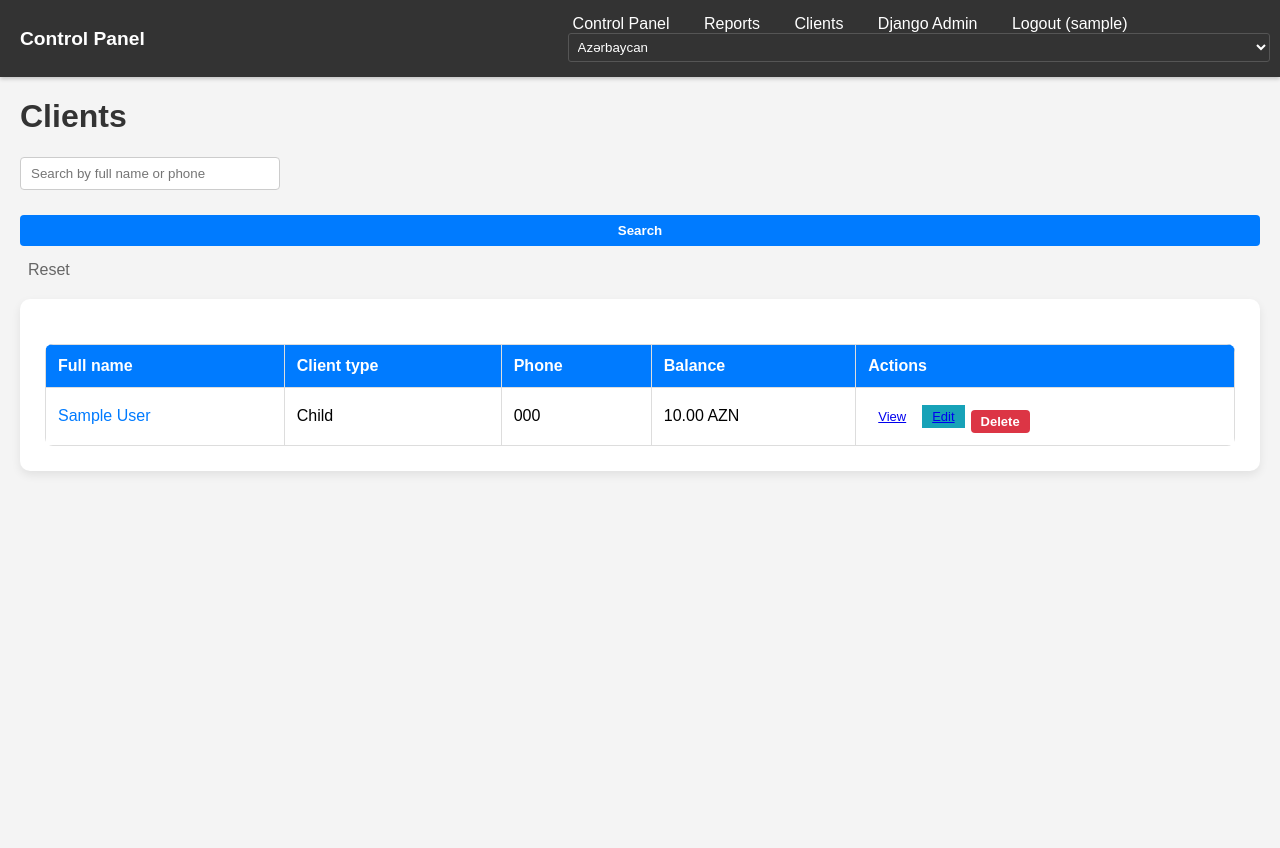
After one commit to 5exclamations/fleks_control_panel, a Django app: page /clients/ in a window 1280 px wide. The commit adds this page. Run offline with Django 5.2, Linux system fonts and the light colour scheme; a user stored in the database is signed in; tables that the repository leaves empty hold one stand-in row (values such as "Sample post").

Commit message:
added additional client page to control and delete them + fixed lang problem

```diff
--- /dev/null
+++ b/accounting/templates/accounting/clients_list.html
@@ -0,0 +1,82 @@
+{% extends "base.html" %}
+{% load i18n %}
+
+{% block title %}{% trans "Clients" %}{% endblock %}
+
+{% block content %}
+    <h1>{% trans "Clients" %}</h1>
+
+    <form method="get" style="margin-bottom: 20px;">
+        <input
+            type="text"
+            name="q"
+            placeholder="{% trans 'Search by full name or phone' %}"
+            value="{{ query }}"
+            style="padding: 8px 10px; border-radius: 4px; border: 1px solid #ccc; width: 260px;"
+        />
+        <button type="submit" style="padding: 8px 14px; border-radius: 4px; border: none; background: #007bff; color: white;">
+            {% trans "Search" %}
+        </button>
+        <a href="{% url 'clients_list' %}" style="margin-left: 8px; color: #666; text-decoration: none;">
+            {% trans "Reset" %}
+        </a>
+    </form>
+
+    <div class="form-card">
+        {% if clients %}
+            <table>
+                <thead>
+                    <tr>
+                        <th>{% trans "Full name" %}</th>
+                        <th>{% trans "Client type" %}</th>
+                        <th>{% trans "Phone" %}</th>
+                        <th>{% trans "Balance" %}</th>
+                        <th>{% trans "Actions" %}</th>
+                    </tr>
+                </thead>
+                <tbody>
+                    {% for client in clients %}
+                        <tr>
+                            <td>
+                                <a href="{% url 'view_client' client.id %}" style="color: #007bff; text-decoration: none;">
+                                    {{ client.full_name }}
+                                </a>
+                            </td>
+                            <td>
+                                {% if client.client_type == 'child' %}
+                                    {% trans "Child" %}
+                                {% elif client.client_type == 'teenager' %}
+                                    {% trans "Teenager" %}
+                                {% elif client.client_type == 'adult' %}
+                                    {% trans "Adult" %}
+                                {% else %}
+                                    -
+                                {% endif %}
+                            </td>
+                            <td>{{ client.phone }}</td>
+                            <td>{{ client.balance }} AZN</td>
+                            <td>
+                                <div style="display: flex; gap: 6px; align-items: center;">
+                                    <a href="{% url 'view_client' client.id %}" class="button" style="padding: 4px 10px; font-size: 13px;">
+                                        {% trans "View" %}
+                                    </a>
+                                    <a href="{% url 'edit_client' client.id %}" class="button" style="padding: 4px 10px; font-size: 13px; background: #17a2b8;">
+                                        {% trans "Edit" %}
+                                    </a>
+                                    <form action="{% url 'delete_client' client.id %}" method="post" onsubmit="return confirm('{% trans 'Are you sure you want to delete this client? This action cannot be undone.' %}');">
+                                        {% csrf_token %}
+                                        <button type="submit" style="padding: 4px 10px; font-size: 13px; background: #dc3545; color: white; border-radius: 4px; border: none;">
+                                            {% trans "Delete" %}
+                                        </button>
+                                    </form>
+                                </div>
+                            </td>
+                        </tr>
+                    {% endfor %}
+                </tbody>
+            </table>
+        {% else %}
+            <p>{% trans "No clients found." %}</p>
+        {% endif %}
+    </div>
+{% endblock %}
--- a/accounting/templates/accounting/dashboard.html
+++ b/accounting/templates/accounting/dashboard.html
@@ -19,7 +19,7 @@
     </div>
 
     <div class="form-container">
-        <div class="form-card" id="session-form">
+        <div class="form-card form-card--narrow" id="session-form">
             <h2>{% trans "Process Session" %}</h2>
             <form action="{% url 'dashboard' %}" method="POST">
                 {% csrf_token %}
@@ -56,7 +56,7 @@
             </form>
         </div>
 
-        <div class="form-card">
+        <div class="form-card form-card--narrow">
             <h2>{% trans "Top up client balance" %}</h2>
             <form action="{% url 'dashboard' %}" method="POST">
                 {% csrf_token %}
--- a/accounting/templates/base.html
+++ b/accounting/templates/base.html
@@ -7,15 +7,19 @@
     <style>
         body { font-family: sans-serif; margin: 0; background: #f4f4f4; }
         h1, h2, h3 { color: #333; }
-        .content { margin: 20px; }
+        .content {
+            margin: 20px;
+            min-height: calc(100vh - 70px);
+        }
         .form-container {
             display: flex;
             justify-content: center;
+            gap: 20px;
+            align-items: flex-start;
+            flex-wrap: wrap;
         }
-        #session-form{
-            margin-right: 20%;
+        .buttons { margin-top: 30px;
         }
-
         .navbar {
             background: #333;
             padding: 15px 20px;
@@ -24,7 +28,7 @@
             align-items: center;
             box-shadow: 0 2px 4px rgba(0, 0, 0, 0.2);
         }
-        .navbar a { color: white; text-decoration: none; padding: 0 15px; transition: color 0.2s; }
+        .navbar a { color: white; text-decoration: none; padding: 0 15px; transition: color 0.2s;}
         .navbar a:hover { color: #007bff; }
         .navbar .logo { font-size: 1.2em; font-weight: bold; color: white; }
 
@@ -51,8 +55,11 @@
             border-radius: 10px;
             padding: 25px;
             box-shadow: 0 4px 10px rgba(0,0,0,0.08);
+            margin-bottom: 40px;
+        }
+        .form-card--narrow {
             flex: 1;
-            max-width: 350px;
+            max-width: 380px;
         }
         .form-card h2 {
             border-bottom: 2px solid #f4f4f4;
@@ -127,13 +134,24 @@
         <div>
             <a href="{% url 'dashboard' %}">{% trans "Control Panel" %}</a>
             <a href="{% url 'reports' %}">{% trans "Reports" %}</a>
+            <a href="{% url 'clients_list' %}">{% trans "Clients" %}</a>
             <a href="/admin/">{% trans "Django Admin" %}</a>
             {% if user.is_authenticated %}
                 <a href="{% url 'admin:logout' %}">{% trans "Logout" %} ({{ user.username }})</a>
             {% endif %}
-            <form action="{% url 'set_language' %}" method="post" style="display: inline;">
+            {# Переключатель языка #}
+            <form class = "buttons" action="{% url 'set_language' %}" method="post" style="display: inline;">
                 {% csrf_token %}
-                <input name="next" type="hidden" value="{{ request.get_full_path }}" />
+                {# Если мы находимся на /ru/... и хотим вернуться на язык по умолчанию (az), убираем префикс /ru #}
+                {% with request.get_full_path as full_path %}
+                    {% if full_path|slice:"0:4" == '/ru/' %}
+                        {% with full_path|slice:"3:" as next_url %}
+                            <input name="next" type="hidden" value="{{ next_url }}" />
+                        {% endwith %}
+                    {% else %}
+                        <input name="next" type="hidden" value="{{ full_path }}" />
+                    {% endif %}
+                {% endwith %}
                 <select name="language" onchange="this.form.submit()" style="background: #333; color: white; border: 1px solid #555; padding: 5px; border-radius: 3px; margin-left: 10px;">
                     {% get_current_language as LANGUAGE_CODE %}
                     {% get_available_languages as LANGUAGES %}
--- a/accounting/urls.py
+++ b/accounting/urls.py
@@ -14,5 +14,8 @@ urlpatterns = [
 
     path('clients/create/', views.create_client, name='create_client'),
     path('clients/<int:client_id>/', views.view_client, name='view_client'),
+    path('clients/', views.clients_list, name='clients_list'),
+    path('clients/<int:client_id>/edit/', views.edit_client, name='edit_client'),
+    path('clients/<int:client_id>/delete/', views.delete_client, name='delete_client'),
 
 ]
--- a/accounting/views.py
+++ b/accounting/views.py
@@ -358,6 +358,30 @@ def reports(request):
 
 @login_required(login_url='/admin/login/')
 @user_passes_test(is_staff_user, login_url='/admin/login/')
+def clients_list(request):
+    """
+    Отдельная страница со всеми клиентами и поиском
+    """
+    query = request.GET.get('q', '').strip()
+
+    clients_qs = Client.objects.all()
+
+    if query:
+        clients_qs = clients_qs.filter(
+            Q(full_name__icontains=query) |
+            Q(phone__icontains=query)
+        )
+
+    clients_qs = clients_qs.order_by('full_name')
+
+    context = {
+        'clients': clients_qs,
+        'query': query,
+    }
+    return render(request, 'accounting/clients_list.html', context)
+
+@login_required(login_url='/admin/login/')
+@user_passes_test(is_staff_user, login_url='/admin/login/')
 def print_receipt(request, transaction_id):
     """
     Печатает чек на физический принтер (если настроен)
@@ -515,3 +539,102 @@ def view_client(request, client_id):
     }
 
     return render(request, 'accounting/view_client.html', context)
+
+
+@login_required(login_url='/admin/login/')
+@user_passes_test(is_staff_user, login_url='/admin/login/')
+def edit_client(request, client_id):
+    """
+    Редактирование данных клиента
+    """
+    client = get_object_or_404(Client, id=client_id)
+
+    if request.method == 'POST':
+        try:
+            full_name = request.POST.get('full_name', '').strip()
+            date_of_birth_str = request.POST.get('date_of_birth', '').strip()
+            address = request.POST.get('address', '').strip()
+            phone = request.POST.get('phone', '').strip()
+            referral_source = request.POST.get('referral_source', '').strip()
+            client_type = request.POST.get('client_type', 'adult')
+
+            if not full_name:
+                messages.error(request, gettext("Error: Client name is required."))
+                return render(request, 'accounting/edit_client.html', {
+                    'client_types': Client.CLIENT_TYPE_CHOICES,
+                    'client': client,
+                    'form_data': request.POST
+                })
+
+            # Проверяем уникальность имени (кроме текущего клиента)
+            if Client.objects.filter(full_name=full_name).exclude(id=client.id).exists():
+                messages.error(request, gettext("Error: A client with this name already exists."))
+                return render(request, 'accounting/edit_client.html', {
+                    'client_types': Client.CLIENT_TYPE_CHOICES,
+                    'client': client,
+                    'form_data': request.POST
+                })
+
+            # Парсим дату рождения
+            date_of_birth = None
+            if date_of_birth_str:
+                try:
+                    date_of_birth = datetime.strptime(date_of_birth_str, '%Y-%m-%d').date()
+                except ValueError:
+                    messages.error(request, gettext("Invalid date format. Use: YYYY-MM-DD."))
+                    return render(request, 'accounting/edit_client.html', {
+                        'client_types': Client.CLIENT_TYPE_CHOICES,
+                        'client': client,
+                        'form_data': request.POST
+                    })
+
+            # Обновляем данные клиента (баланс не трогаем здесь)
+            client.full_name = full_name
+            client.date_of_birth = date_of_birth
+            client.address = address
+            client.phone = phone
+            client.referral_source = referral_source
+            client.client_type = client_type
+            client.save()
+
+            messages.success(request, gettext("Client %(client_name)s updated successfully.") % {
+                'client_name': client.full_name
+            })
+            return redirect('view_client', client_id=client.id)
+
+        except Exception as e:
+            messages.error(request, gettext("An unexpected error occurred while updating client: %(error)s") % {'error': e})
+            return render(request, 'accounting/edit_client.html', {
+                'client_types': Client.CLIENT_TYPE_CHOICES,
+                'client': client,
+                'form_data': request.POST
+            })
+    else:
+        return render(request, 'accounting/edit_client.html', {
+            'client_types': Client.CLIENT_TYPE_CHOICES,
+            'client': client
+        })
+
+
+@login_required(login_url='/admin/login/')
+@user_passes_test(is_staff_user, login_url='/admin/login/')
+def delete_client(request, client_id):
+    """
+    Удаление клиента (без существующих транзакций/пополнений)
+    """
+    client = get_object_or_404(Client, id=client_id)
+
+    if request.method != 'POST':
+        return redirect('view_client', client_id=client.id)
+
+    # Не даём удалить клиента, если есть операции
+    if client.transactions_as_client.exists() or client.deposits.exists():
+        messages.error(request, gettext("Error: Cannot delete client with existing sessions or deposits."))
+        return redirect('view_client', client_id=client.id)
+
+    name = client.full_name
+    client.delete()
+    messages.success(request, gettext("Client %(client_name)s deleted successfully.") % {
+        'client_name': name
+    })
+    return redirect('clients_list')
```
Also changed, not shown: accounting/templates/accounting/edit_client.html (added, +102 -0 lines), accounting/templates/accounting/view_client.html (+15 -2 lines).
